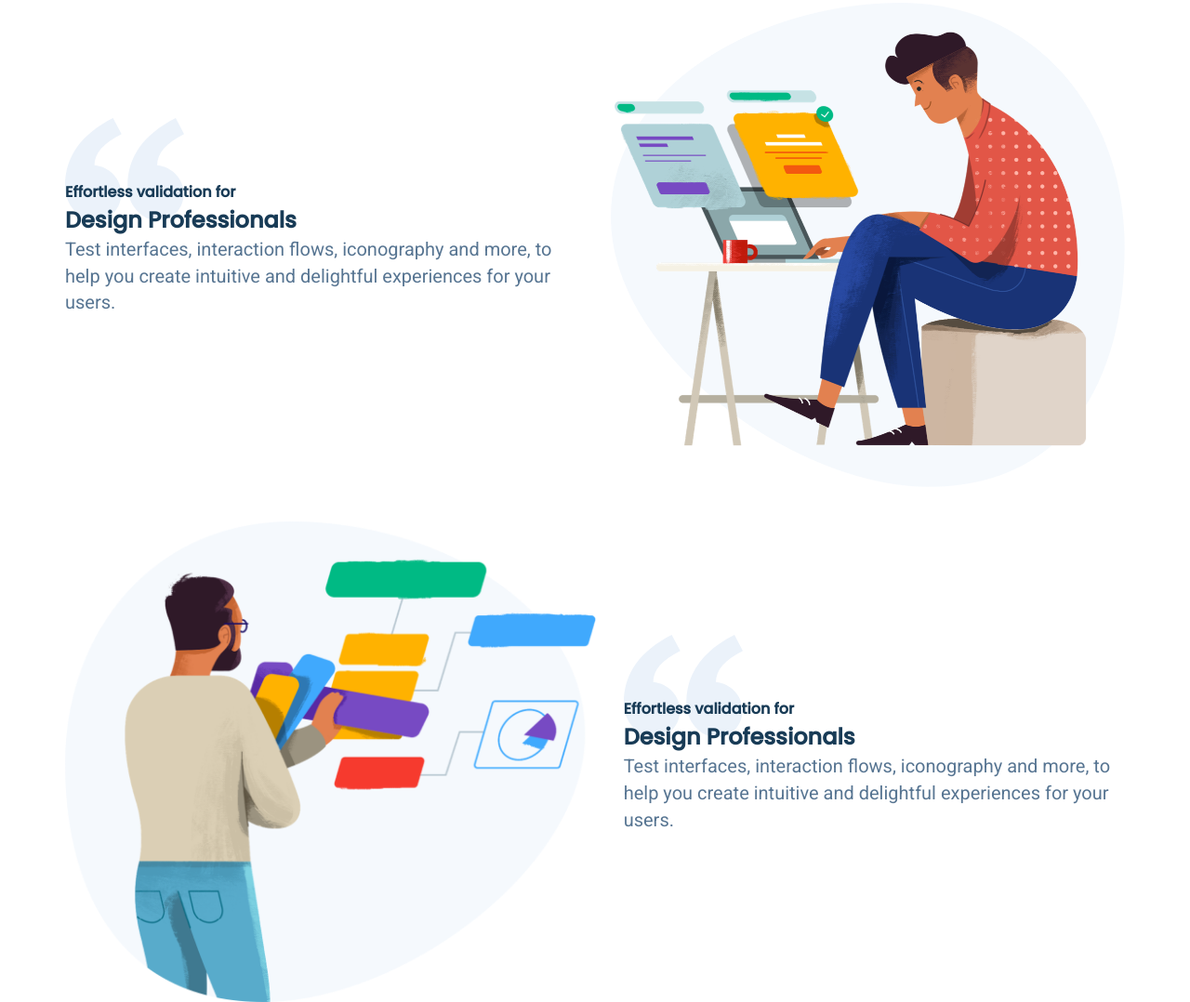
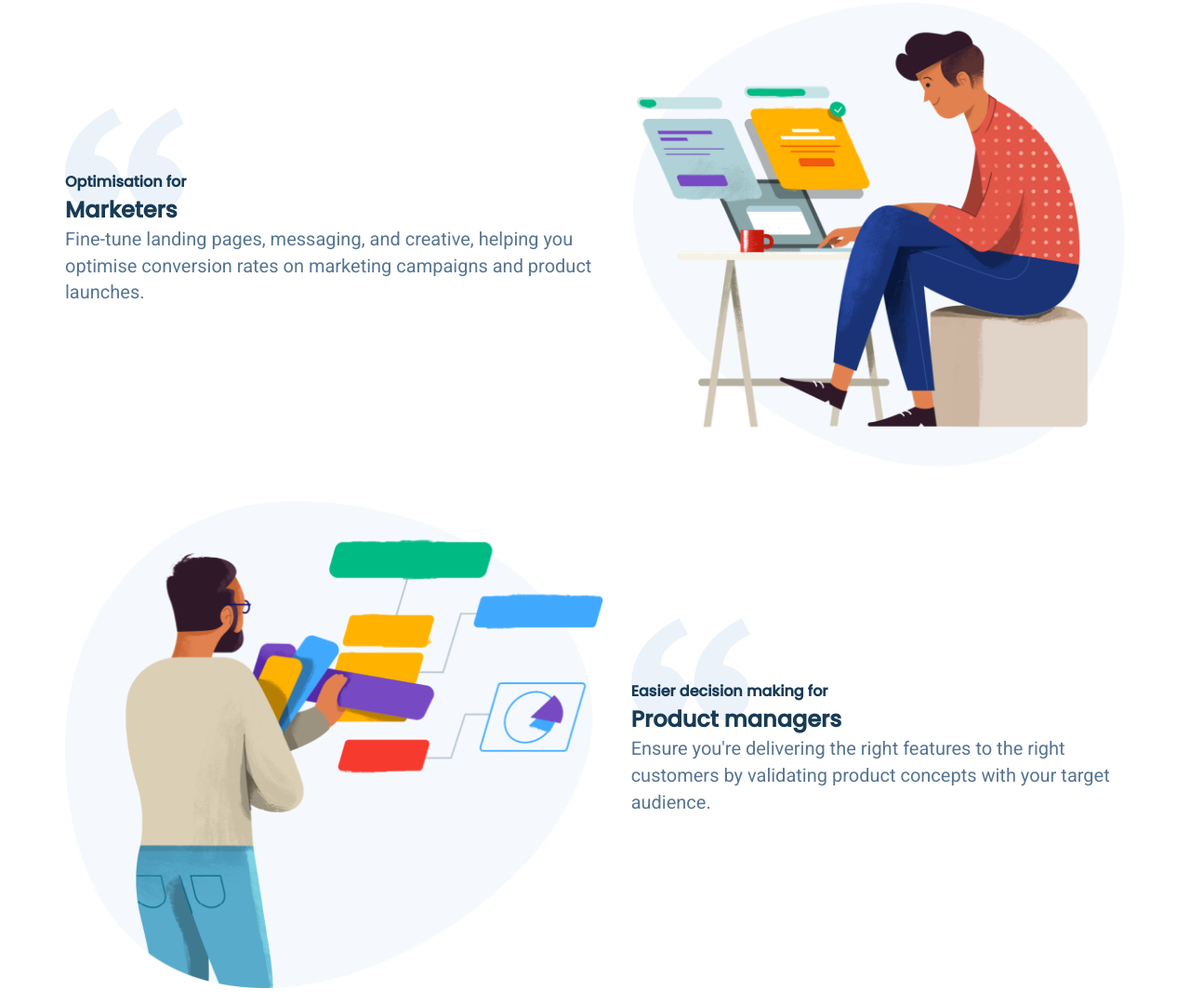
Before and after one commit to TheAshutoshGupta/Usability-Clone, a plain HTML site: page index.html in a window 1280 px wide. Shown: the part 2424-3502 px from the top of the page at 93% size. Drawn offline with Linux system fonts and the light colour scheme.

Commit message:
Update index.html

```diff
--- a/index.html
+++ b/index.html
@@ -145,9 +145,9 @@
                 <img src="assets/asset 21.png" alt="">
             </div>
             <div class="feature-disc flex">
-                <h4>Effortless validation for</h4>
-                <h3>Design Professionals</h3>
-                <p>Test interfaces, interaction flows, iconography and more, to help you create intuitive and delightful experiences for your users.</p>
+                <h4>Optimisation for</h4>
+                <h3>Marketers</h3>
+                <p>Fine-tune landing pages, messaging, and creative, helping you optimise conversion rates on marketing campaigns and product launches.</p>
             </div>
         </div>
     </section>
@@ -158,9 +158,9 @@
                 <img src="assets/asset 24.png" alt="">
             </div>
             <div class="feature-disc flex">
-                <h4>Effortless validation for</h4>
-                <h3>Design Professionals</h3>
-                <p>Test interfaces, interaction flows, iconography and more, to help you create intuitive and delightful experiences for your users.</p>
+                <h4>Easier decision making for</h4>
+                <h3>Product managers</h3>
+                <p>Ensure you're delivering the right features to the right customers by validating product concepts with your target audience.</p>
             </div>
         </div>
     </section>
```
